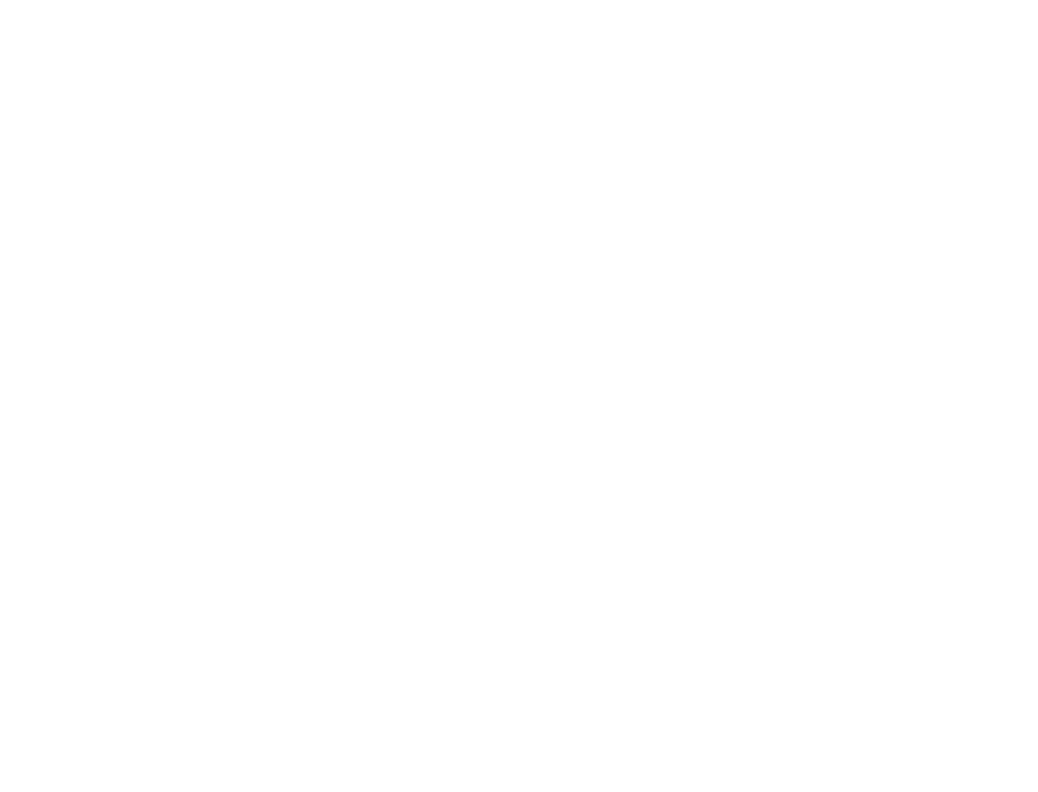
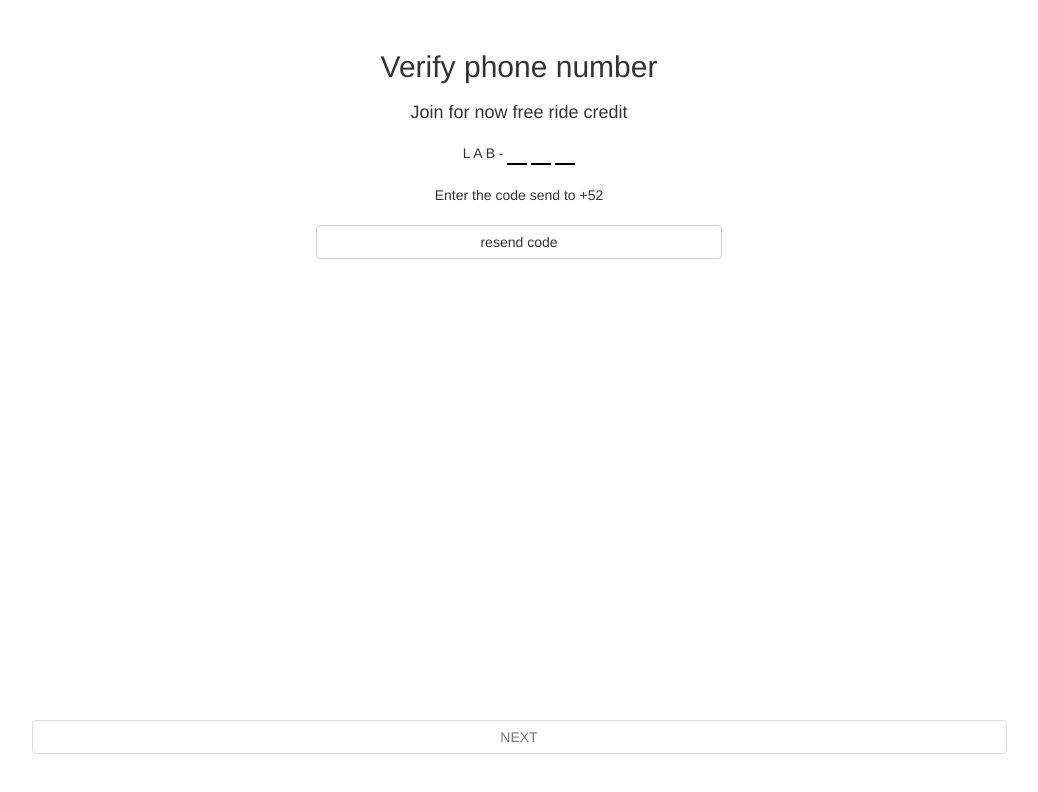
Before and after one commit to LilliamHaro/lyft-app, a plain HTML site: page views/verify.html in a window 1280 px wide. Shown: the whole page, without its empty margins (121-1159 px from the left). Drawn offline with Linux system fonts and the light colour scheme.

Commit message:
subiendo vista verify

```diff
--- a/css/main.css
+++ b/css/main.css
@@ -40,10 +40,12 @@
 .margin-align {
   margin: 20px 0;
 }
+.pd-30 {
+  padding: 30px;
+}
 .code {
   width: 40px;
 }
-
 .width-80 img  {
   width: 30px;
 }
@@ -51,3 +53,13 @@
   background-color:magenta;
   color: #fff;
 }
+.mini-input {
+  width: 20px;
+  border: none;
+  border-bottom: 2px solid #000;
+  outline: none;
+  text-align: center;
+}
+.height-90 {
+  height: 90vh;
+}
--- a/views/verify.html
+++ b/views/verify.html
@@ -11,11 +11,21 @@
     <title></title>
   </head>
   <body>
-
-
-
-
-
+    <div class="height-90 pd-30">
+      <h2 class="text-center margin-align ">Verify phone number</h2>
+      <h4 class="text-center">Join for now free ride credit</h4>
+      <p class="text-center margin-align ">L A B - <input type="text" class="mini-input">
+        <input type="text"class="mini-input">
+        <input type="text"class="mini-input">
+      </p>
+      <p class=" text-center margin-align">Enter the code send to +52</p>
+      <button type="button" class="col-xs-offset-4 col-xs-4 btn btn-default"> resend code</button>
+    </div>
+    <div class="container">
+      <div class="row">
+          <button type="button" class="col-xs-offset-1 col-xs-10 btn btn-default" disabled>NEXT</button>
+      </div>
+    </div>
 
 <!--Import jQuery -->
   <script type="text/javascript" src="../vendors/js/jquery-3.2.1.min.js"></script>
```
Also changed, not shown: js/verify.js (added).
